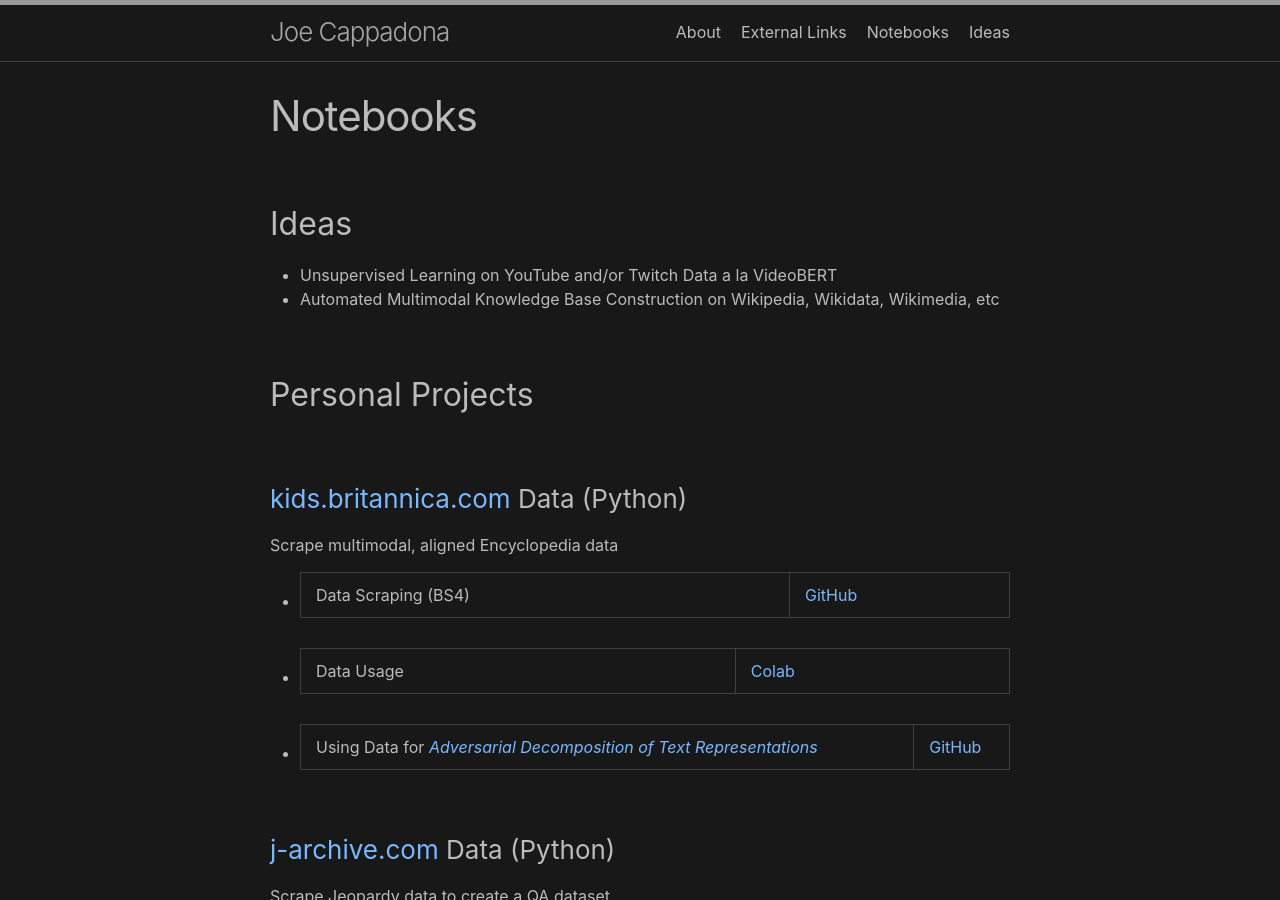
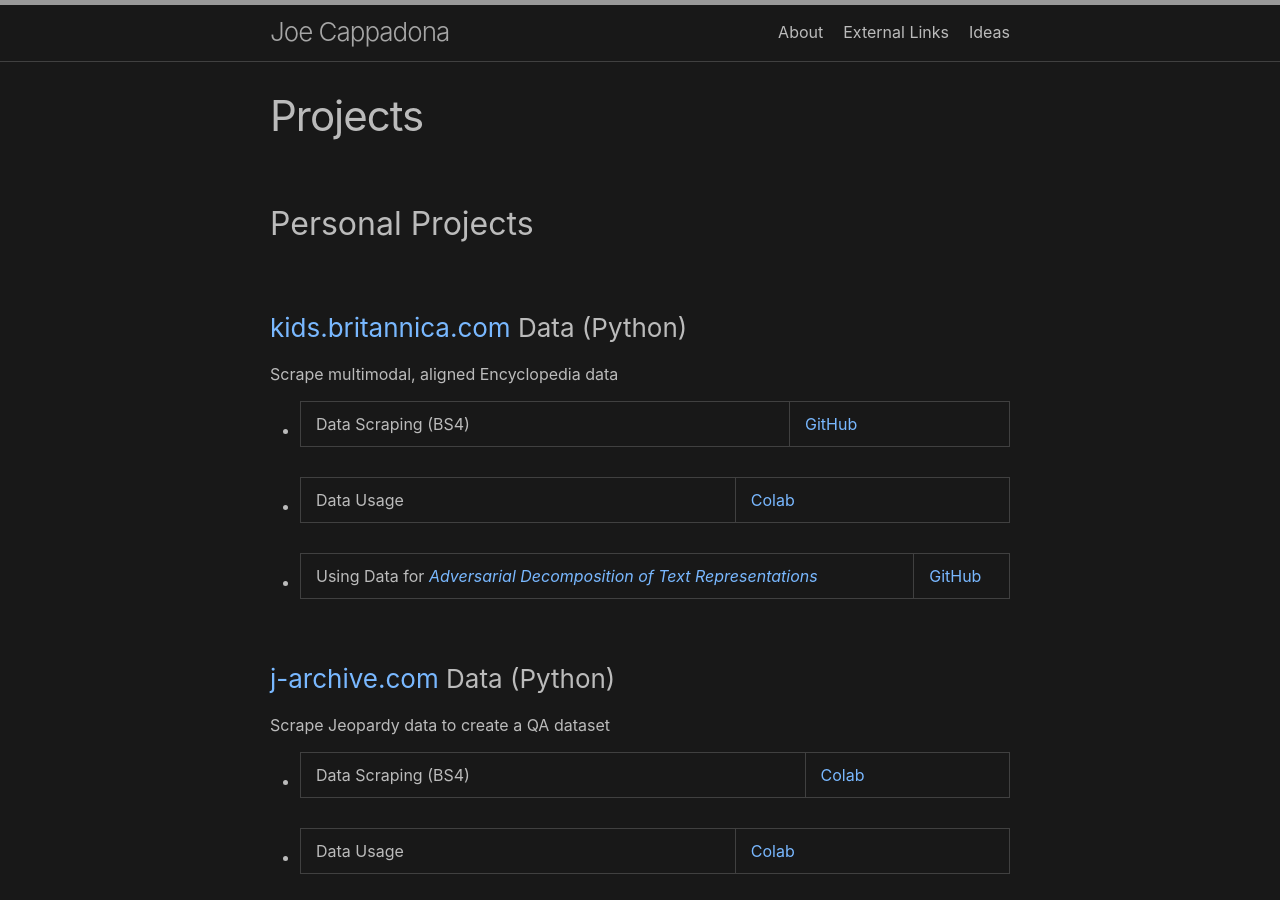
Before and after one commit to josephcappadona/josephcappadona.github.io, a Jekyll site: the page built from projects.md, in a window 1280 px wide and 900 px high. Built offline with Jekyll 4.4.1, drawn with Linux system fonts in a browser that asks for light colours; some of the changed text lies outside the part shown.

Commit message:
Update and rename notebooks.md to projects.md

```diff
--- a/notebooks.md
+++ b/projects.md
@@ -1,13 +1,8 @@
 ---
 layout: page
-title: Notebooks
-permalink: /notebooks/
+title: Projects
+permalink: /projects/
 ---
-
-## Ideas
-
-* Unsupervised Learning on YouTube and/or Twitch Data a la VideoBERT
-* Automated Multimodal Knowledge Base Construction on Wikipedia, Wikidata, Wikimedia, etc
 
 ## Personal Projects
 
@@ -62,7 +57,3 @@ iOS Application for ordering food from food trucks
 Track tweet sentiment for keywords in real time
 * Source Code | [GitHub](https://github.com/ryin1/twitter-sentiment)
 * Sample Output Graph | [GDrive](https://drive.google.com/file/d/10jHCvpG1HVmzvRtU11aTGmyfQTjIiDZc)
-
-## Links to Notebook Repositories
-  * PyTorch Implementations of CNN, GAN, GNN, AE, and more | [github/rasbt/deeplearning-models/pytorch_ipynb](https://github.com/rasbt/deeplearning-models/tree/master/pytorch_ipynb)
-  * Machine Learning Art Colabs | [github/dvschultz/ml-art-colabs](https://github.com/dvschultz/ml-art-colabs)
```
